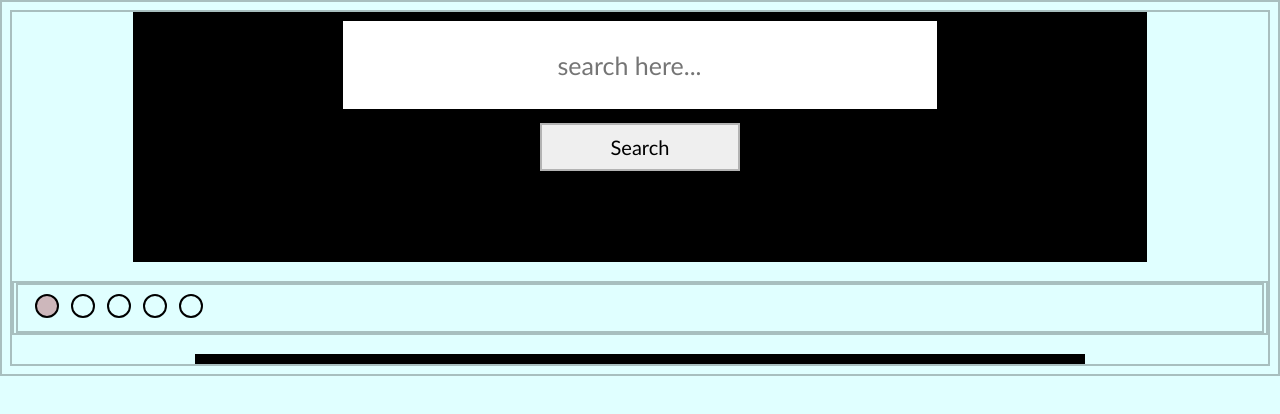
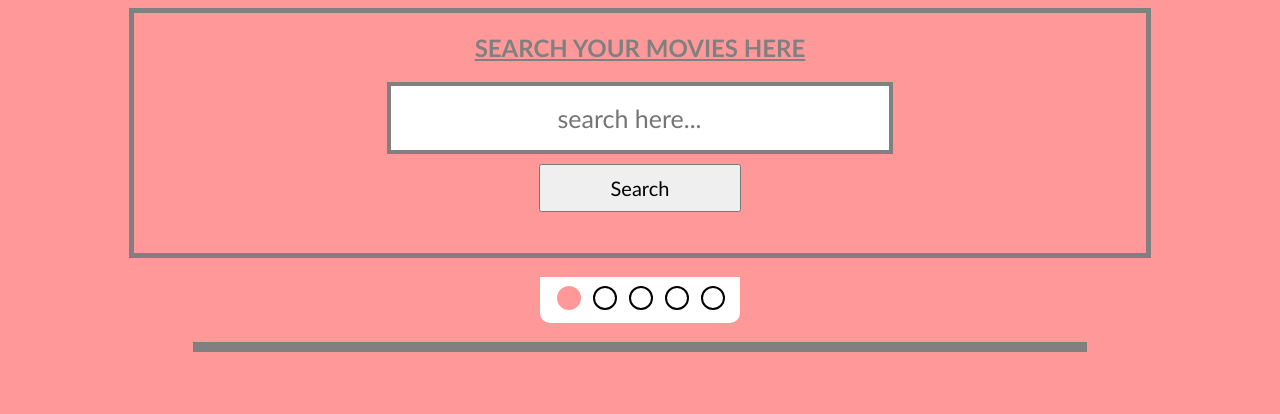
Before and after one commit to Imprayas12/Full-Stack-exam-2, a plain HTML site: page index.html in a window 1280 px wide. Drawn offline with Linux system fonts and the light colour scheme.

Commit message:
final commit

```diff
--- a/index.html
+++ b/index.html
@@ -9,6 +9,7 @@
 </head>
 <body>
     <div class="header">
+        <h2 style="text-decoration: underline;" id = "heading">SEARCH YOUR MOVIES HERE</h2>
         <input type="search" name="search-bar" id="search-bar" placeholder="search here...">
         <input type="button" value="Search" id = "search-bar-btn">
     </div>
--- a/script.js
+++ b/script.js
@@ -1,10 +1,10 @@
 const xhr = new XMLHttpRequest;
 
-xhr.onload = function(){
+xhr.onload = function () {
     var data = JSON.parse(this.response);
     const movie_grid = document.getElementById('display-movies');
     movie_grid.innerHTML = ``;
-    for(var i = 0; i < data.length; i++) {
+    for (var i = 0; i < data.length; i++) {
         var newItem = document.createElement('img')
         newItem.src = data[i].show.image.medium;
         movie_grid.appendChild(newItem);
@@ -13,11 +13,46 @@ xhr.onload = function(){
 }
 
 
-document.getElementById('search-bar-btn').addEventListener('click',(e) => {
+document.getElementById('search-bar-btn').addEventListener('click', (e) => {
     let ele = document.getElementById('search-bar').value;
     document.getElementById('search-bar').value = "";
     const url = " https://api.tvmaze.com/search/shows?q=" + ele;
-    xhr.open("GET",url);
+    xhr.open("GET", url);
     e.preventDefault();
     xhr.send();
 })
+
+var themeColors = Array.from(document.querySelectorAll('[name = "theme"]'));
+const storeTheme = function (theme) {
+    localStorage.setItem('theme', theme);
+}
+
+const applyTheme = function () {
+    const activeTheme = localStorage.getItem('theme');
+    document.getElementById(activeTheme).checked = true;
+    // changeFont();
+}
+themeColors.forEach((themeOption) => {
+    themeOption.addEventListener('click', () => {
+        storeTheme(themeOption.id);
+    })
+})
+document.onload = applyTheme();
+// function changeFont() {
+//     var heading = document.getElementById('heading');
+//     if (document.getElementById('light').checked === true) {
+//         heading.style.color = "black";
+//     }
+//     if (document.getElementById('blue').checked === true) {
+//         heading.style.color = "white";
+//     }
+//     if (document.getElementById('orange').checked === true) {
+//         heading.style.color = "#e0e0e0";
+//     }
+//     if (document.getElementById('babyPink').checked === true) {
+//         heading.style.color = "black";
+//     }
+//     if (document.getElementById('dark').checked === true) {
+//         heading.style.color = "white";
+//     }
+// }
--- a/style.css
+++ b/style.css
@@ -1,7 +1,7 @@
 * {
     transition: 0.5s;
     font-family: 'Gill Sans', 'Gill Sans MT', Calibri, 'Trebuchet MS', sans-serif;
-    border: 2px solid rgba(0,0,0, 0.25);
+    /* border: 2px solid rgba(0,0,0, 0.25); */
 }
 
 .header {
@@ -10,17 +10,19 @@
     margin-left: auto;
     margin-right: auto;
     display: block;
-    border: 5px solid black;
-    background-color: black;
+    border: 5px solid grey;
+    background-color: var(--radio-color);
+    color: grey;
+    text-align: center;
 }
 
 #search-bar{
     margin: auto;
     display: grid;
-    border: 4px solid black;
+    border: 4px solid grey;
     text-align: center;
-    height: 40%;
-    width: 60%;
+    height: 30%;
+    width: 50%;
     font-size: 25px;
 }
 
@@ -39,11 +41,11 @@
 }
 
 .display-movies {
-    width: fit-content;
+    /* width: fit-content; */
     /* block-size: fit-content; */
     margin: auto;
     display: flex;
-    border : 5px solid black;
+    border : 5px solid grey;
     flex-direction:row;
     width: 70%;
     justify-content: space-evenly;
@@ -62,37 +64,54 @@ input[type = "radio"] {
 input[type = "radio"]:checked {
     /* appearance: none;x */
     background-color: var(--radio-color);
+    color: var(--radio-color);
 }
 
-#babyPink{
-    --radio-color:rgb(242,172,185);
+#blue{
+    --radio-color:#49E2F3;
+    --text-color:#e0e0e0;
 }
 
-#blue {
-    --radio-color: rgb(19,64,179);
+#babyPink {
+    --radio-color: #D773E6;
 }
 
 #orange {
-    --radio-color:rgb(227,110,19);
+    --radio-color:#73D576;
 }
 #dark {
     --radio-color:rgb(32,42,68);
 }
 #light {
-    --radio-color: rgb(205,183,187);
+    --radio-color: #FF9999;
+    --text-color: white;
 }
-:root:has(#blue:checked){
-    background-color: blue;
+:root:has(#babyPink:checked){
+    background-color: #D773E6;
 }
 :root:has(#light:checked) {
-    background-color: lightcyan;
+    background-color: #FF9999;
 }
 :root:has(#orange:checked) {
-    background-color: orange;
+    background-color: #73D576;
 }
-:root:has(#babyPink:checked) {
-    background-color: pink;
+:root:has(#blue:checked) {
+    background-color: #49E2F3;
 }
 :root:has(#dark:checked) {
     background-color: black;
+    color:var(--text-color);
 }
+
+.color-changer {
+    background-color: white;
+    border: none;
+    border-bottom-left-radius: 10px;
+    border-bottom-right-radius: 10px;
+}
+
+.form-control {
+    border: none;
+    width: fit-content;
+    margin: auto;
+}
```
